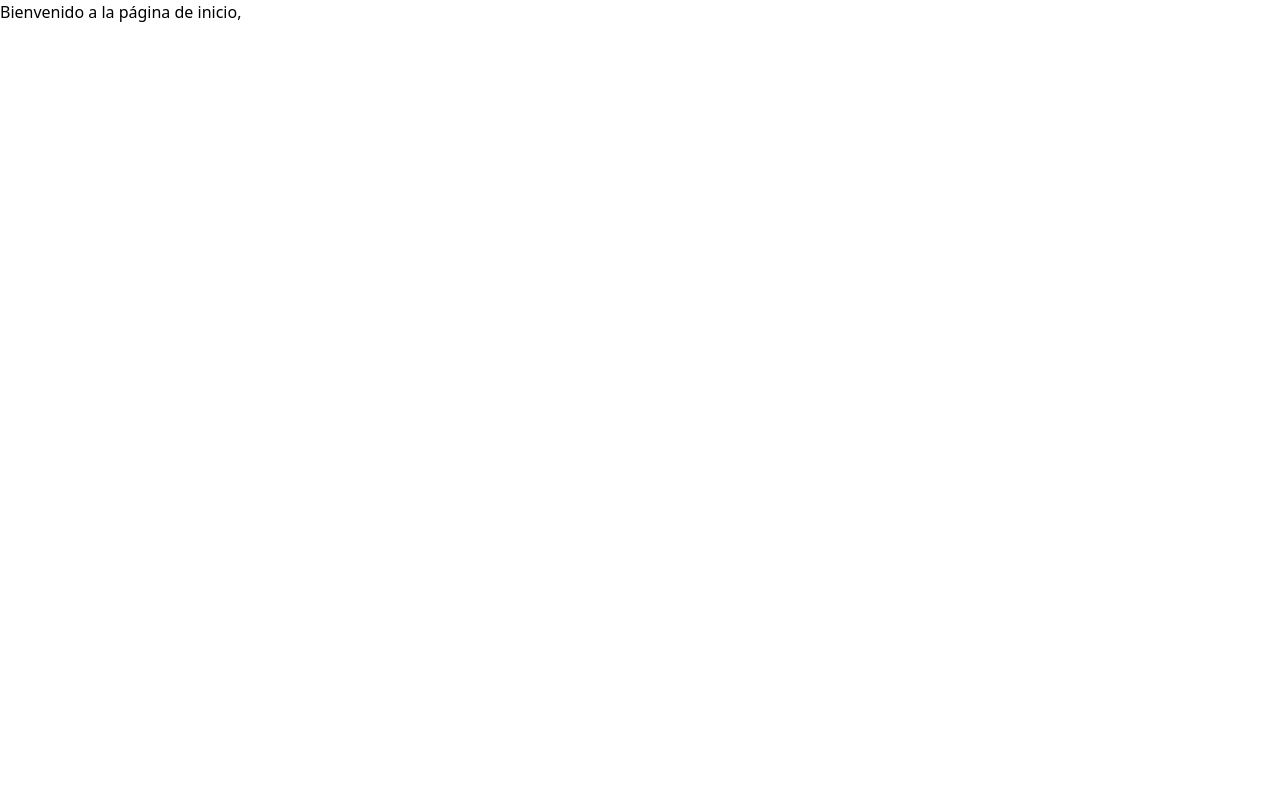
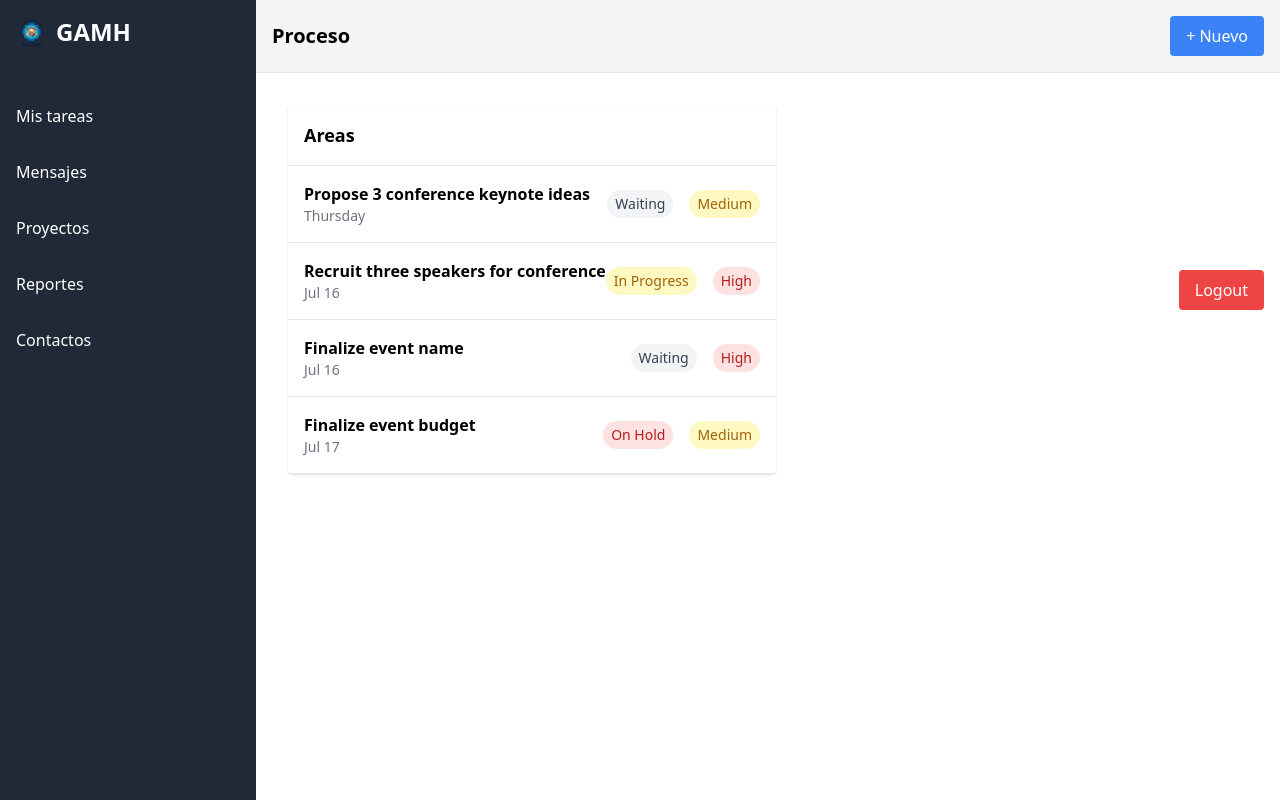
Before and after one commit to Marcelo-Ramirez/System-roadmap-GAMH, a React (Create React App) app in the folder client/: page /home in a window 1280 px wide. Built offline with nearby package versions, Linux system fonts and the light colour scheme; sample sign-in values are in the browser's storage.

Commit message:
punto de partida donde funciona bien el enrutamiento y el auth

```diff
--- a/client/src/App.js
+++ b/client/src/App.js
@@ -1,26 +1,28 @@
-// App.js
-import React from 'react';
-import { BrowserRouter as Router, Routes, Route } from 'react-router-dom';
-import { AuthProvider } from './AuthContext';
+import React, { useContext } from 'react';
+import { BrowserRouter as Router, Routes, Route, Navigate } from 'react-router-dom';
+import { AuthProvider, AuthContext } from './context/AuthContext';
 import PrivateRoute from './PrivateRoute';
 import Login from './components/login/Login';
 import Home from './components/home/Home';
 
-function App() {
-    console.log('App component rendered');
-
+const App = () => {
     return (
         <AuthProvider>
             <Router>
                 <Routes>
-                    <Route path="/" element={<Login />} />
+                    <Route path="/" element={<Navigate to="/home" />} />
+                    <Route path="/login" element={<LoginWrapper />} />
                     <Route path="/home" element={<PrivateRoute element={<Home />} />} />
-                    {/* Ruta para manejar todas las rutas desconocidas */}
-                    <Route path="*" element={<Login />} />
+                    <Route path="*" element={<Navigate to="/" />} />
                 </Routes>
             </Router>
         </AuthProvider>
     );
 }
 
+const LoginWrapper = () => {
+    const { token } = useContext(AuthContext);
+    return token ? <Navigate to="/home" /> : <Login />;
+};
+
 export default App;
--- /dev/null
+++ b/client/src/LoginWrapper.js
@@ -0,0 +1,14 @@
+import React, { useContext } from 'react';
+import { Navigate } from 'react-router-dom';
+import { AuthContext } from './context/AuthContext';
+import Login from './components/login/Login';
+
+const LoginWrapper = () => {
+    // Obtiene el token del contexto de autenticación
+    const { token } = useContext(AuthContext);
+
+    // Si el token existe, redirige a /home
+    return token ? <Navigate to="/home" /> : <Login />;
+};
+
+export default LoginWrapper;
--- a/client/src/PrivateRoute.js
+++ b/client/src/PrivateRoute.js
@@ -1,14 +1,12 @@
 // PrivateRoute.js
 import React, { useContext } from 'react';
 import { Navigate } from 'react-router-dom';
-import { AuthContext } from './AuthContext';
+import { AuthContext } from './context/AuthContext';
 
 const PrivateRoute = ({ element }) => {
     const { token } = useContext(AuthContext);
 
-    console.log('PrivateRoute: token', token);
-
-    return token ? element : <Navigate to="/" />;
+    return token ? element : <Navigate to="/login" />;
 };
 
 export default PrivateRoute;
--- /dev/null
+++ b/client/src/components/home/Header.js
@@ -0,0 +1,14 @@
+import React from 'react';
+
+const Header = () => {
+    return (
+        <div className="flex justify-between items-center p-4 bg-gray-100 border-b border-gray-200">
+            <h2 className="text-xl font-bold">Proceso</h2>
+            <div className="flex space-x-4">
+                <button className="bg-blue-500 text-white px-4 py-2 rounded">+ Nuevo</button>
+            </div>
+        </div>
+    );
+};
+
+export default Header;
--- a/client/src/components/home/Home.js
+++ b/client/src/components/home/Home.js
@@ -1,12 +1,28 @@
-// components/home/Home.js
-import React from 'react';
+import React, { useContext } from 'react';
+import Sidebar from './Sidebar';
+import Header from './Header';
+import TaskList from './TaskList';
+import { AuthContext } from '../../context/AuthContext';
 
 const Home = () => {
-    const username = localStorage.getItem('username'); // Obtener el nombre de usuario de localStorage
+    const { logout } = useContext(AuthContext);
+
+    const handleLogout = () => {
+        logout();
+    };
 
     return (
-        <div>
-            <h1>Bienvenido a la página de inicio, {username}</h1>
+        <div className="flex">
+            <Sidebar />
+            <div className="flex-1">
+                <Header />
+                <div className="p-4 flex justify-between items-center">
+                    <TaskList />
+                    <button onClick={handleLogout} className="bg-red-500 text-white px-4 py-2 rounded">
+                        Logout
+                    </button>
+                </div>
+            </div>
         </div>
     );
 };
--- /dev/null
+++ b/client/src/components/home/Sidebar.js
@@ -0,0 +1,23 @@
+import React from 'react';
+
+const Sidebar = () => {
+    return (
+        <div className="w-64 h-screen bg-gray-800 text-white">
+            <div className="p-4 flex items-center">
+                <img src={`${process.env.PUBLIC_URL}/static/logo.png`} alt="Logo" className="h-8 mr-2" />
+                <h1 className="text-2xl font-bold">GAMH</h1>
+            </div>
+            <nav className="mt-6">
+                <ul>
+                    <li className="p-4 hover:bg-gray-700 cursor-pointer">Mis tareas</li>
+                    <li className="p-4 hover:bg-gray-700 cursor-pointer">Mensajes</li>
+                    <li className="p-4 hover:bg-gray-700 cursor-pointer">Proyectos</li>
+                    <li className="p-4 hover:bg-gray-700 cursor-pointer">Reportes</li>
+                    <li className="p-4 hover:bg-gray-700 cursor-pointer">Contactos</li>
+                </ul>
+            </nav>
+        </div>
+    );
+};
+
+export default Sidebar;
--- /dev/null
+++ b/client/src/components/home/TaskList.js
@@ -0,0 +1,46 @@
+import React from 'react';
+
+const tasks = [
+    { title: "Propose 3 conference keynote ideas", status: "Waiting", priority: "Medium", dueDate: "Thursday" },
+    { title: "Recruit three speakers for conference", status: "In Progress", priority: "High", dueDate: "Jul 16" },
+    { title: "Finalize event name", status: "Waiting", priority: "High", dueDate: "Jul 16" },
+    { title: "Finalize event budget", status: "On Hold", priority: "Medium", dueDate: "Jul 17" },
+    // Add more tasks as needed
+];
+
+const TaskList = () => {
+    return (
+        <div className="p-4">
+            <div className="bg-white rounded shadow">
+                <div className="p-4 border-b border-gray-200">
+                    <h3 className="text-lg font-bold">Areas</h3>
+                </div>
+                <ul>
+                    {tasks.map((task, index) => (
+                        <li key={index} className="flex justify-between items-center p-4 border-b border-gray-200">
+                            <div>
+                                <h4 className="font-semibold">{task.title}</h4>
+                                <p className="text-sm text-gray-500">{task.dueDate}</p>
+                            </div>
+                            <div className="flex space-x-4">
+                                <span className={`px-2 py-1 rounded-full text-sm ${
+                                    task.status === "In Progress" ? "bg-yellow-100 text-yellow-700" :
+                                    task.status === "Waiting" ? "bg-gray-100 text-gray-700" :
+                                    task.status === "On Hold" ? "bg-red-100 text-red-700" :
+                                    ""
+                                }`}>{task.status}</span>
+                                <span className={`px-2 py-1 rounded-full text-sm ${
+                                    task.priority === "High" ? "bg-red-100 text-red-700" :
+                                    task.priority === "Medium" ? "bg-yellow-100 text-yellow-700" :
+                                    ""
+                                }`}>{task.priority}</span>
+                            </div>
+                        </li>
+                    ))}
+                </ul>
+            </div>
+        </div>
+    );
+};
+
+export default TaskList;
--- a/client/src/components/login/Login.js
+++ b/client/src/components/login/Login.js
@@ -1,6 +1,6 @@
 import React, { useState, useContext } from 'react';
 import { useNavigate } from 'react-router-dom';
-import { AuthContext } from '../../AuthContext';
+import { AuthContext } from '../../context/AuthContext';
 import './Login.css';
 import background from './background.jpg';
 import { queryLogin, queryRegister } from './api';
--- a/client/src/AuthContext.js
+++ b/client/src/context/AuthContext.js
@@ -1,4 +1,3 @@
-// AuthContext.js
 import React, { createContext, useState, useEffect } from 'react';
 
 const AuthContext = createContext();
@@ -7,8 +6,6 @@ const AuthProvider = ({ children }) => {
     const [token, setToken] = useState(localStorage.getItem('token'));
 
     useEffect(() => {
-        console.log('Token changed:', token);
-        // Almacenar el token en localStorage cuando cambia
         if (token) {
             localStorage.setItem('token', token);
         } else {
@@ -17,13 +14,12 @@ const AuthProvider = ({ children }) => {
     }, [token]);
 
     const login = (newToken) => {
-        console.log('Login called with token:', newToken);
         setToken(newToken);
     };
 
     const logout = () => {
-        console.log('Logout called');
         setToken(null);
+        window.location.href = '/login'; // Redirigir a la página de login
     };
 
     return (
```
Also changed, not shown: 2 other files (tests, documents, lock files or other folders).
